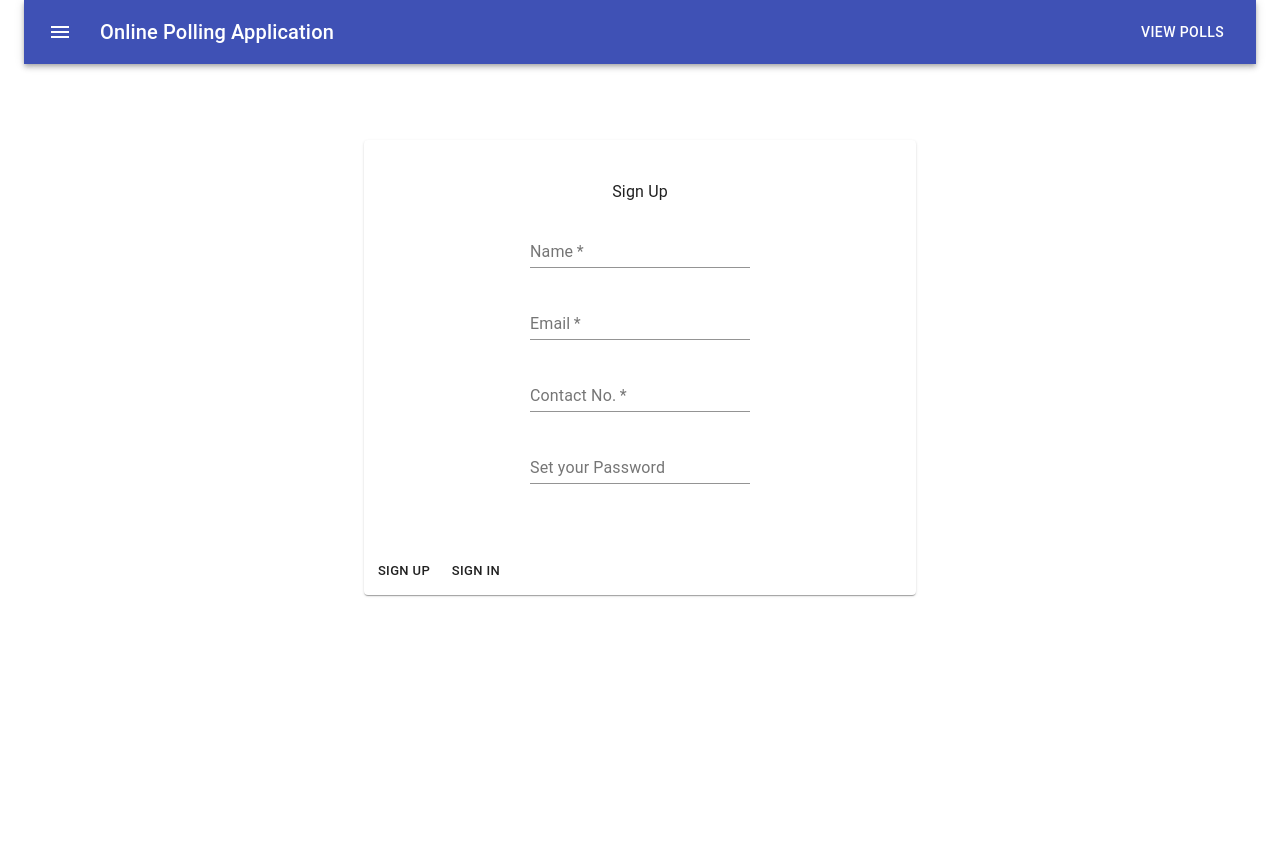
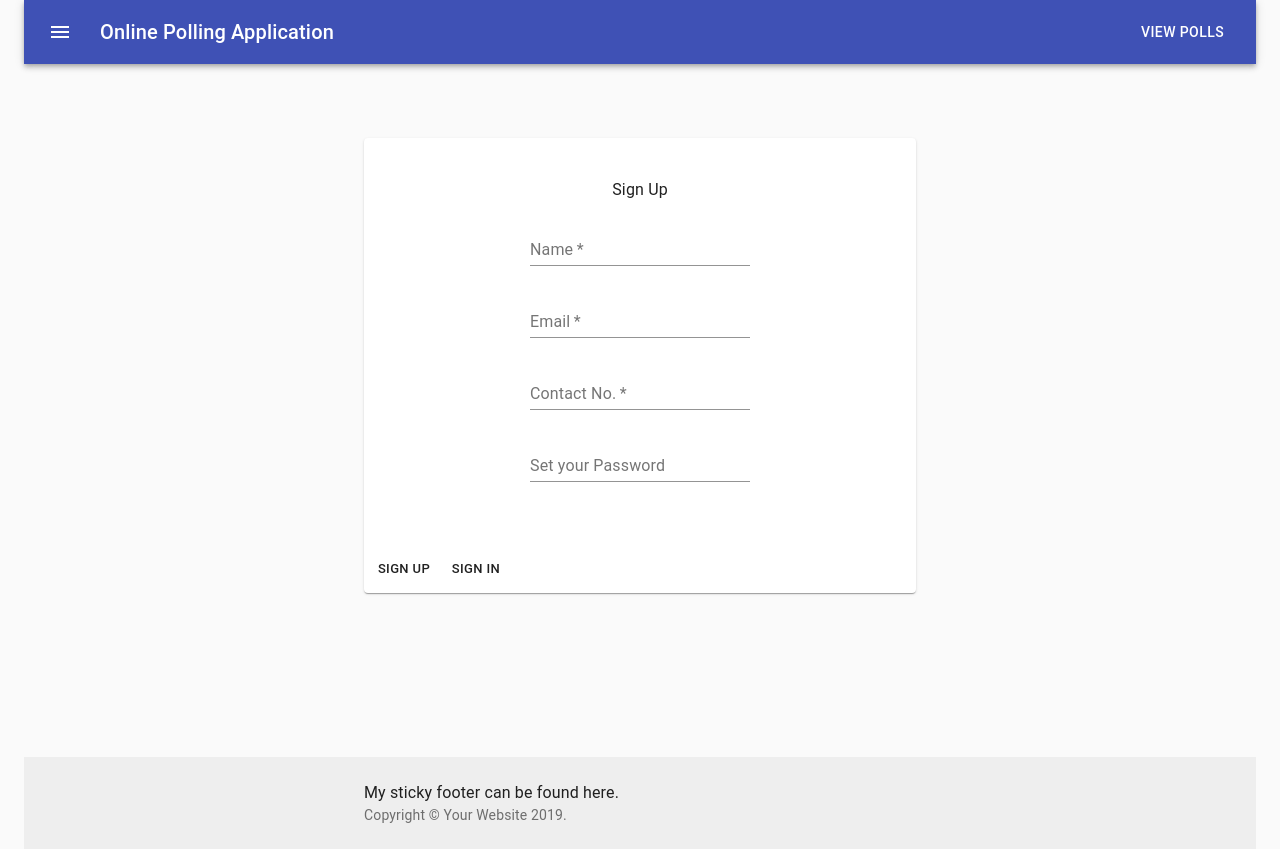
Before and after one commit to Himank17Gupta/OnlinePolls, a React (Create React App) app: page /SignUp in a window 1280 px wide. Before the commit the page ends 800 px from the top, so only its background shows below. Built offline with nearby package versions, Linux system fonts and the light colour scheme.

Commit message:
bug fixes

```diff
--- a/src/components/SignUp.js
+++ b/src/components/SignUp.js
@@ -10,6 +10,7 @@ import CircularProgress from '@material-ui/core/CircularProgress';
 import { Container } from '@material-ui/core';
 import Header from './header';
 import axios from 'axios';
+import StickyFooter from './footer';
 
 const useStyles = makeStyles({
   card: {
@@ -136,7 +137,7 @@ render(){
     </Card>
     </div>
     </Container>
-
+    <StickyFooter/>
     </>
   );
 }
--- a/src/components/footer.js
+++ b/src/components/footer.js
@@ -22,7 +22,7 @@ const useStyles = makeStyles(theme => ({
   root: {
     display: 'flex',
     flexDirection: 'column',
-    minHeight: '100vh',
+    minHeight: '32vh',
   },
   main: {
     marginTop: theme.spacing(8),
@@ -42,7 +42,7 @@ export default function StickyFooter() {
   return (
     <div className={classes.root}>
       <CssBaseline />
-      <Container component="main" className={classes.main} maxWidth="sm">
+      {/* <Container component="main" className={classes.main} maxWidth="sm">
         <Typography variant="h2" component="h1" gutterBottom>
           Sticky footer
         </Typography>
@@ -51,7 +51,7 @@ export default function StickyFooter() {
           {'The footer will move as the main element of the page grows.'}
         </Typography>
         <Typography variant="body1">Sticky footer placeholder.</Typography>
-      </Container>
+      </Container> */}
       <footer className={classes.footer}>
         <Container maxWidth="sm">
           <Typography variant="body1">My sticky footer can be found here.</Typography>
```
